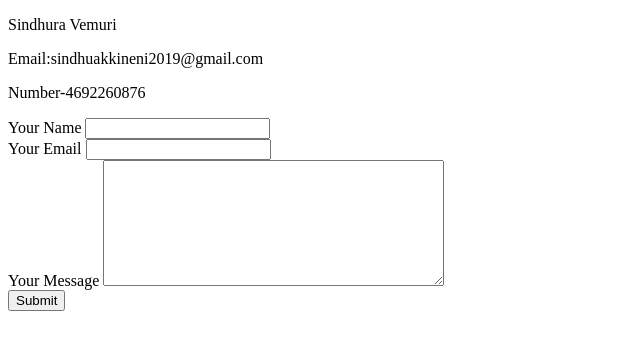
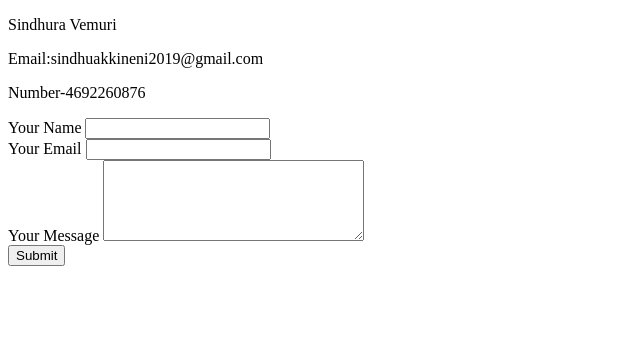
Before and after one commit to Sindhura1987/CV, a plain HTML site: page contact me.html in a window 1280 px wide. Shown: the whole page, without its empty margins (0-640 px from the left). Drawn offline with Linux system fonts and the light colour scheme.

Commit message:
Update contact me.html

```diff
--- a/contact me.html
+++ b/contact me.html
@@ -16,7 +16,7 @@
       <label>Your Email</label>
       <input type="text" name="Your Email" value=""><br>
       <label>Your Message</label>
-      <textarea name="Your Message" rows="8" cols="40"></textarea><br>
+      <textarea name="Your Message" rows="5" cols="30"></textarea><br>
       <input type="Submit" name=""
 
     </form>
```
